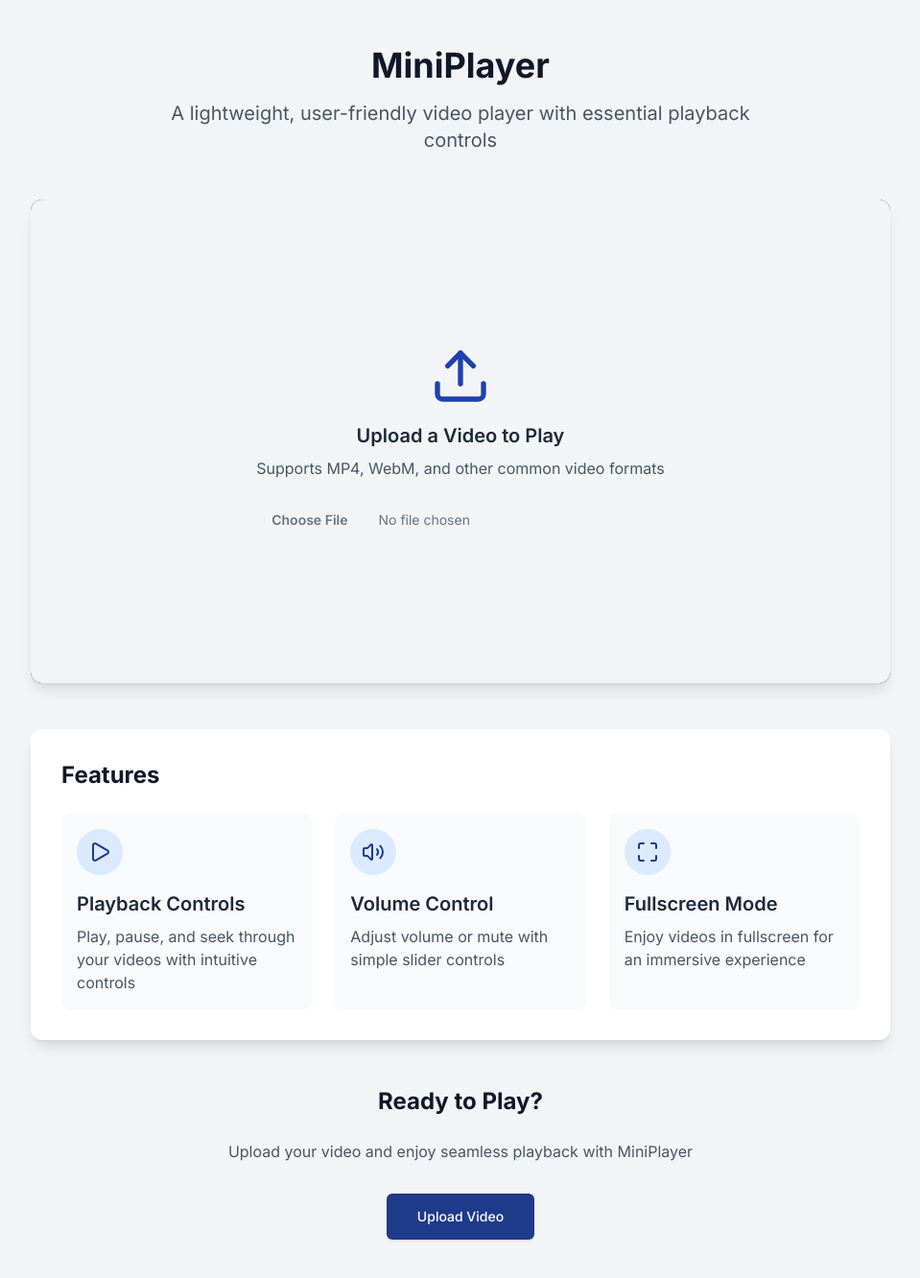
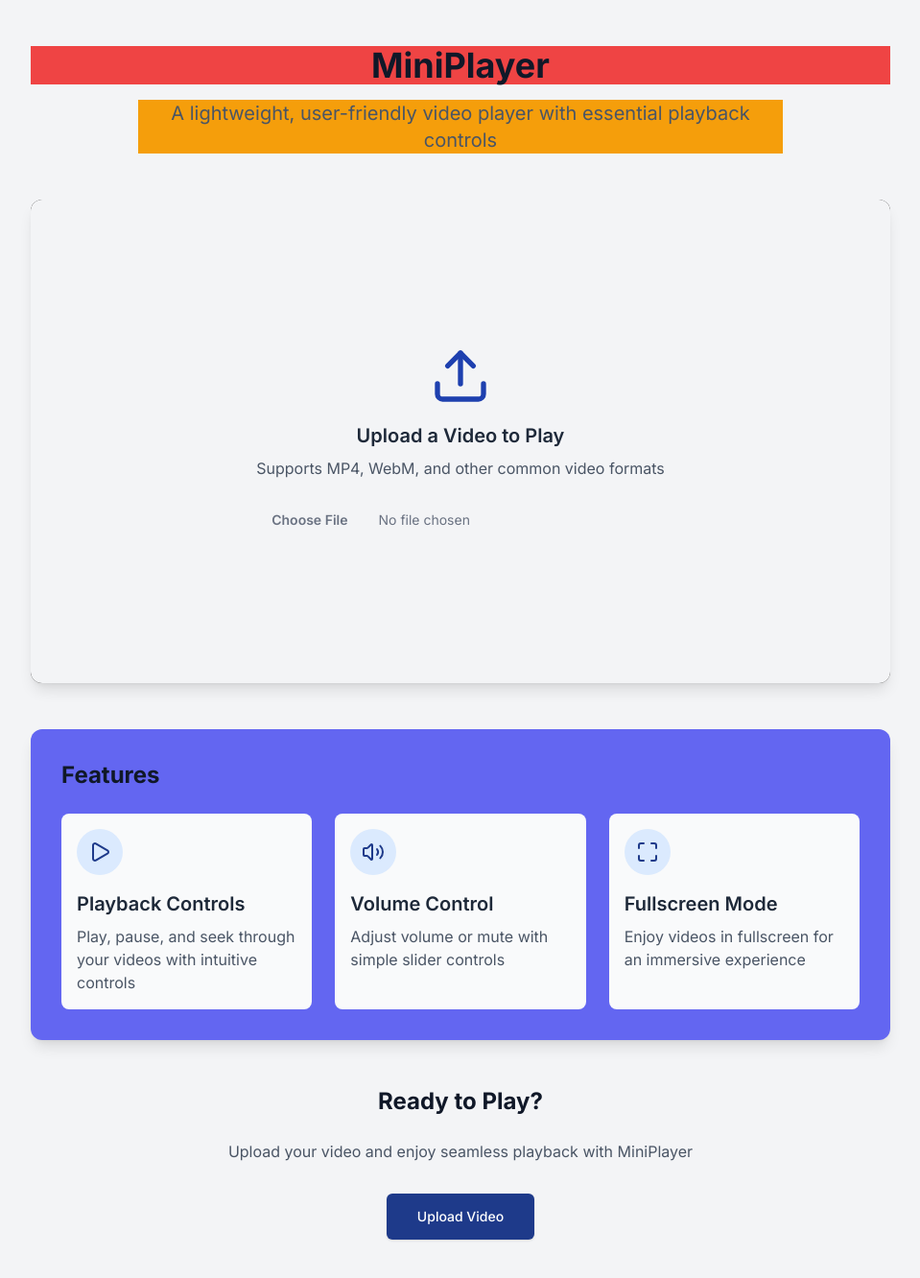
Before and after one commit to craftapp-prod/ae9b6870-5ed5-40b5-b252-318600256e2a, a Next.js app in the folder frontend/: page / in a window 1280 px wide. Shown: the top 1332 px of the page at 96% size, without its empty margins (160-1119 px from the left). Built offline with nearby package versions, Linux system fonts and the light colour scheme; no server answers.

Commit message:
CSS styles updated successfully

```diff
--- /dev/null
+++ b/frontend/src/app/page.css
@@ -0,0 +1,12 @@
+#el_6f478c2e {
+    background: rgb(239, 68, 68);
+    background-image: initial
+}
+#el_c106f7d1 {
+    background: rgb(245, 158, 11);
+    background-image: initial
+}
+#el_3068e530 {
+    background: rgb(99, 102, 241);
+    background-image: initial
+}
--- a/frontend/src/app/page.tsx
+++ b/frontend/src/app/page.tsx
@@ -1,7 +1,7 @@
 "use client";
 import { useState, useRef, useEffect } from 'react';
 import { Play, Pause, Volume2, VolumeX, Maximize, Minimize, Upload, X } from 'lucide-react';
-
+import "./page.css";
 export default function MiniPlayer() {
   const [videoFile, setVideoFile] = useState<File | null>(null);
   const [videoUrl, setVideoUrl] = useState<string>("");
@@ -14,11 +14,9 @@ export default function MiniPlayer() {
   const [currentTime, setCurrentTime] = useState(0);
   const [showControls, setShowControls] = useState(true);
   const [uploadError, setUploadError] = useState<string | null>(null);
-
   const videoRef = useRef<HTMLVideoElement>(null);
   const controlsTimeout = useRef<NodeJS.Timeout | null>(null);
   const playerContainerRef = useRef<HTMLDivElement>(null);
-
   const handleFileUpload = (e: React.ChangeEvent<HTMLInputElement>) => {
     if (e.target.files && e.target.files[0]) {
       const file = e.target.files[0];
@@ -31,7 +29,6 @@ export default function MiniPlayer() {
       setVideoUrl(URL.createObjectURL(file));
     }
   };
-
   const togglePlayPause = () => {
     if (videoRef.current) {
       if (isPlaying) {
@@ -42,14 +39,12 @@ export default function MiniPlayer() {
       setIsPlaying(!isPlaying);
     }
   };
-
   const toggleMute = () => {
     if (videoRef.current) {
       videoRef.current.muted = !isMuted;
       setIsMuted(!isMuted);
     }
   };
-
   const toggleFullscreen = () => {
     if (!isFullscreen && playerContainerRef.current) {
       if (playerContainerRef.current.requestFullscreen) {
@@ -60,7 +55,6 @@ export default function MiniPlayer() {
     }
     setIsFullscreen(!isFullscreen);
   };
-
   const handleVolumeChange = (e: React.ChangeEvent<HTMLInputElement>) => {
     const newVolume = parseFloat(e.target.value);
     setVolume(newVolume);
@@ -68,7 +62,6 @@ export default function MiniPlayer() {
       videoRef.current.volume = newVolume;
     }
   };
-
   const handleProgress = () => {
     if (videoRef.current) {
       const currentTime = videoRef.current.currentTime;
@@ -78,7 +71,6 @@ export default function MiniPlayer() {
       setProgress(currentTime / duration * 100);
     }
   };
-
   const handleSeek = (e: React.ChangeEvent<HTMLInputElement>) => {
     if (videoRef.current) {
       const seekTime = parseFloat(e.target.value);
@@ -86,11 +78,9 @@ export default function MiniPlayer() {
       setCurrentTime(seekTime);
     }
   };
-
   const handleVideoClick = () => {
     togglePlayPause();
   };
-
   const handleMouseMove = () => {
     setShowControls(true);
     if (controlsTimeout.current) {
@@ -100,13 +90,11 @@ export default function MiniPlayer() {
       setShowControls(false);
     }, 3000);
   };
-
   const formatTime = (time: number) => {
     const minutes = Math.floor(time / 60);
     const seconds = Math.floor(time % 60);
     return `${minutes}:${seconds < 10 ? '0' : ''}${seconds}`;
   };
-
   useEffect(() => {
     const handleKeyDown = (e: KeyboardEvent) => {
       if (e.code === 'Space') {
@@ -114,7 +102,6 @@ export default function MiniPlayer() {
         togglePlayPause();
       }
     };
-
     window.addEventListener('keydown', handleKeyDown);
     return () => {
       window.removeEventListener('keydown', handleKeyDown);
@@ -123,197 +110,156 @@ export default function MiniPlayer() {
       }
     };
   }, [isPlaying]);
-
   useEffect(() => {
     if (videoRef.current) {
       videoRef.current.volume = volume;
     }
   }, [volume]);
+  return <div className="min-h-screen bg-gray-100 py-12 px-4 sm:px-6 lg:px-8" data-path="frontend/src/app/page.tsx" id="el_769c59d3">
 
-  return (
-    <div className="min-h-screen bg-gray-100 py-12 px-4 sm:px-6 lg:px-8" data-path="frontend/src/app/page.tsx" id="el_769c59d3">
-      <div className="max-w-4xl mx-auto" data-path="frontend/src/app/page.tsx" id="el_aa920b74">
-        <div className="text-center mb-12" data-path="frontend/src/app/page.tsx" id="el_66ec7d8d">
-          <h1 className="text-4xl font-bold text-gray-900 mb-4" data-path="frontend/src/app/page.tsx" id="el_6f478c2e">MiniPlayer</h1>
-          <p className="text-xl text-gray-600 max-w-2xl mx-auto" data-path="frontend/src/app/page.tsx" id="el_c106f7d1">
+      <div className="max-w-4xl mx-auto" data-path="frontend/src/app/page.tsx" id="el_aa920b74"><div className="text-center mb-12" data-path="frontend/src/app/page.tsx" id="el_66ec7d8d"><h1 className="text-4xl font-bold text-gray-900 mb-4 selected-element" data-path="frontend/src/app/page.tsx" id="el_6f478c2e">MiniPlayer</h1>
+
+        <p className="text-xl text-gray-600 max-w-2xl mx-auto selected-element" data-path="frontend/src/app/page.tsx" id="el_c106f7d1">
             A lightweight, user-friendly video player with essential playback controls
           </p>
       </div>
 
       <div className="bg-white rounded-xl shadow-lg overflow-hidden" data-path="frontend/src/app/page.tsx" id="el_9c674b64">
-          <div
-            ref={playerContainerRef}
-            className="relative bg-black aspect-video"
-            onMouseMove={handleMouseMove} data-path="frontend/src/app/page.tsx" id="el_3037d53f">
 
-            {!videoUrl ?
-            <div className="absolute inset-0 flex items-center justify-center bg-gray-100" data-path="frontend/src/app/page.tsx" id="el_0aea084c">
+          <div ref={playerContainerRef} className="relative bg-black aspect-video" onMouseMove={handleMouseMove} data-path="frontend/src/app/page.tsx" id="el_3037d53f">
+            {!videoUrl ? <div className="absolute inset-0 flex items-center justify-center bg-gray-100" data-path="frontend/src/app/page.tsx" id="el_0aea084c">
+
                 <div className="text-center p-8" data-path="frontend/src/app/page.tsx" id="el_fdfa6b03">
+
                   <Upload className="w-16 h-16 text-primary-500 mx-auto mb-4" />
+
                   <h2 className="text-xl font-semibold text-gray-800 mb-2" data-path="frontend/src/app/page.tsx" id="el_e1887ce5">
                     Upload a Video to Play
                   </h2>
+
                   <p className="text-gray-600 mb-6" data-path="frontend/src/app/page.tsx" id="el_d8187968">
                     Supports MP4, WebM, and other common video formats
                   </p>
 
                   <div className="relative" data-path="frontend/src/app/page.tsx" id="el_9ed7f65f">
+
                     <label className="block" data-path="frontend/src/app/page.tsx" id="el_8578e3a6">
-                      <input
-                      type="file"
-                      accept="video/*"
-                      onChange={handleFileUpload}
-                      className="block w-full text-sm text-gray-500
+
+                      <input type="file" accept="video/*" onChange={handleFileUpload} className="block w-full text-sm text-gray-500
                           file:mr-4 file:py-2 file:px-4
                           file:rounded-md file:border-0
                           file:text-sm file:font-semibold
                           file:bg-primary-50 file:text-primary-700
                           hover:file:bg-primary-100
                           cursor-pointer" data-path="frontend/src/app/page.tsx" id="el_3731bbad" />
-
-
-
-
-
-
-
                     </label>
-                    {uploadError &&
-                  <p className="mt-2 text-sm text-red-600" data-path="frontend/src/app/page.tsx" id="el_9a040d71">{uploadError}</p>
-                  }
+                    {uploadError && <p className="mt-2 text-sm text-red-600" data-path="frontend/src/app/page.tsx" id="el_9a040d71">{uploadError}</p>}
                   </div>
                 </div>
-              </div> :
+              </div> : <>
 
-            <>
-                <video
-                ref={videoRef}
-                src={videoUrl}
-                className="w-full h-full object-contain"
-                onClick={handleVideoClick}
-                onTimeUpdate={handleProgress}
-                onLoadedMetadata={handleProgress}
-                onEnded={() => setIsPlaying(false)} data-path="frontend/src/app/page.tsx" id="el_b1327e8c" />
+                <video ref={videoRef} src={videoUrl} className="w-full h-full object-contain" onClick={handleVideoClick} onTimeUpdate={handleProgress} onLoadedMetadata={handleProgress} onEnded={() => setIsPlaying(false)} data-path="frontend/src/app/page.tsx" id="el_b1327e8c" />
+                {/* Controls overlay */}
+                {showControls && <div className="absolute inset-0 bg-gradient-to-t from-black/50 to-transparent flex flex-col justify-between p-4" data-path="frontend/src/app/page.tsx" id="el_734d813c">
+                    {/* Top controls */}
 
+                    <div className="flex justify-end" data-path="frontend/src/app/page.tsx" id="el_3be9d10d">
 
-                {/* Controls overlay */}
-                {showControls &&
-              <div className="absolute inset-0 bg-gradient-to-t from-black/50 to-transparent flex flex-col justify-between p-4" data-path="frontend/src/app/page.tsx" id="el_734d813c">
-                    {/* Top controls */}
-                    <div className="flex justify-end" data-path="frontend/src/app/page.tsx" id="el_3be9d10d">
-                      <button
-                    onClick={() => {
+                      <button onClick={() => {
                   setVideoUrl("");
                   setVideoFile(null);
                   setUploadError(null);
-                    }}
-                    className="p-2 text-white bg-black/50 rounded-full hover:bg-black/70 transition-colors" data-path="frontend/src/app/page.tsx" id="el_95c3401d">
+                }} className="p-2 text-white bg-black/50 rounded-full hover:bg-black/70 transition-colors" data-path="frontend/src/app/page.tsx" id="el_95c3401d">
 
                         <X className="w-5 h-5" />
                       </button>
                     </div>
+                    {/* Bottom controls */}
 
-                    {/* Bottom controls */}
                     <div className="flex flex-col gap-2" data-path="frontend/src/app/page.tsx" id="el_13c6c166">
+
                       <div className="flex items-center gap-4" data-path="frontend/src/app/page.tsx" id="el_206e712f">
-                        <button
-                      onClick={togglePlayPause}
-                      className="p-2 text-white bg-black/50 rounded-full hover:bg-black/70 transition-colors" data-path="frontend/src/app/page.tsx" id="el_f292f67f">
 
-                          {isPlaying ?
-                      <Pause className="w-5 h-5" /> :
-
-                      <Play className="w-5 h-5" />
-                      }
+                        <button onClick={togglePlayPause} className="p-2 text-white bg-black/50 rounded-full hover:bg-black/70 transition-colors" data-path="frontend/src/app/page.tsx" id="el_f292f67f">
+                          {isPlaying ? <Pause className="w-5 h-5" /> : <Play className="w-5 h-5" />}
                         </button>
 
                         <div className="flex items-center gap-2 text-white text-sm" data-path="frontend/src/app/page.tsx" id="el_144973cf">
+
                           <span data-path="frontend/src/app/page.tsx" id="el_6c6a678c">{formatTime(currentTime)}</span>
+
                           <span data-path="frontend/src/app/page.tsx" id="el_ba6363f0">/</span>
+
                           <span data-path="frontend/src/app/page.tsx" id="el_cc5d2615">{formatTime(duration)}</span>
                         </div>
 
                         <div className="flex-1" data-path="frontend/src/app/page.tsx" id="el_064c0daf">
-                          <input
-                        type="range"
-                        min="0"
-                        max={duration || 100}
-                        value={currentTime}
-                        onChange={handleSeek}
-                        className="w-full h-1" data-path="frontend/src/app/page.tsx" id="el_e31ef7e0" />
 
+                          <input type="range" min="0" max={duration || 100} value={currentTime} onChange={handleSeek} className="w-full h-1" data-path="frontend/src/app/page.tsx" id="el_e31ef7e0" />
                         </div>
 
-                        <button
-                      onClick={toggleMute}
-                      className="p-2 text-white bg-black/50 rounded-full hover:bg-black/70 transition-colors" data-path="frontend/src/app/page.tsx" id="el_8fdfae67">
-
-                          {isMuted ?
-                      <VolumeX className="w-5 h-5" /> :
-
-                      <Volume2 className="w-5 h-5" />
-                      }
+                        <button onClick={toggleMute} className="p-2 text-white bg-black/50 rounded-full hover:bg-black/70 transition-colors" data-path="frontend/src/app/page.tsx" id="el_8fdfae67">
+                          {isMuted ? <VolumeX className="w-5 h-5" /> : <Volume2 className="w-5 h-5" />}
                         </button>
 
                         <div className="w-20" data-path="frontend/src/app/page.tsx" id="el_1f8faae7">
-                          <input
-                        type="range"
-                        min="0"
-                        max="1"
-                        step="0.01"
-                        value={volume}
-                        onChange={handleVolumeChange}
-                        className="w-full h-1" data-path="frontend/src/app/page.tsx" id="el_c013d46d" />
 
+                          <input type="range" min="0" max="1" step="0.01" value={volume} onChange={handleVolumeChange} className="w-full h-1" data-path="frontend/src/app/page.tsx" id="el_c013d46d" />
                         </div>
 
-                        <button
-                      onClick={toggleFullscreen}
-                      className="p-2 text-white bg-black/50 rounded-full hover:bg-black/70 transition-colors" data-path="frontend/src/app/page.tsx" id="el_8dd1bbe7">
-
-                          {isFullscreen ?
-                      <Minimize className="w-5 h-5" /> :
-
-                      <Maximize className="w-5 h-5" />
-                      }
+                        <button onClick={toggleFullscreen} className="p-2 text-white bg-black/50 rounded-full hover:bg-black/70 transition-colors" data-path="frontend/src/app/page.tsx" id="el_8dd1bbe7">
+                          {isFullscreen ? <Minimize className="w-5 h-5" /> : <Maximize className="w-5 h-5" />}
                         </button>
                       </div>
                     </div>
-                  </div>
-              }
-              </>
-            }
+                  </div>}
+              </>}
           </div>
         </div>
 
-        <div className="mt-12 bg-white rounded-xl shadow-lg p-8" data-path="frontend/src/app/page.tsx" id="el_3068e530">
+      <div className="mt-12 bg-white rounded-xl shadow-lg p-8 selected-element" data-path="frontend/src/app/page.tsx" id="el_3068e530">
+
           <h2 className="text-2xl font-bold text-gray-900 mb-6" data-path="frontend/src/app/page.tsx" id="el_69784b7d">Features</h2>
+
           <div className="grid grid-cols-1 md:grid-cols-2 lg:grid-cols-3 gap-6" data-path="frontend/src/app/page.tsx" id="el_6e126c66">
+
             <div className="flex flex-col items-start p-4 bg-gray-50 rounded-lg" data-path="frontend/src/app/page.tsx" id="el_d261830e">
+
               <div className="p-3 rounded-full bg-primary-100 mb-4" data-path="frontend/src/app/page.tsx" id="el_de8d3815">
+
                 <Play className="w-6 h-6 text-primary-600" />
               </div>
+
               <h3 className="text-xl font-semibold text-gray-800 mb-2" data-path="frontend/src/app/page.tsx" id="el_01687f1f">Playback Controls</h3>
+
               <p className="text-gray-600" data-path="frontend/src/app/page.tsx" id="el_a497c46b">
                 Play, pause, and seek through your videos with intuitive controls
               </p>
             </div>
 
             <div className="flex flex-col items-start p-4 bg-gray-50 rounded-lg" data-path="frontend/src/app/page.tsx" id="el_55d8ad90">
+
               <div className="p-3 rounded-full bg-primary-100 mb-4" data-path="frontend/src/app/page.tsx" id="el_1f5b9f61">
+
                 <Volume2 className="w-6 h-6 text-primary-600" />
               </div>
+
               <h3 className="text-xl font-semibold text-gray-800 mb-2" data-path="frontend/src/app/page.tsx" id="el_2220adc8">Volume Control</h3>
+
               <p className="text-gray-600" data-path="frontend/src/app/page.tsx" id="el_434b1209">
                 Adjust volume or mute with simple slider controls
               </p>
             </div>
 
             <div className="flex flex-col items-start p-4 bg-gray-50 rounded-lg" data-path="frontend/src/app/page.tsx" id="el_20a82d80">
+
               <div className="p-3 rounded-full bg-primary-100 mb-4" data-path="frontend/src/app/page.tsx" id="el_523b9122">
+
                 <Maximize className="w-6 h-6 text-primary-600" />
               </div>
+
               <h3 className="text-xl font-semibold text-gray-800 mb-2" data-path="frontend/src/app/page.tsx" id="el_4e18a377">Fullscreen Mode</h3>
+
               <p className="text-gray-600" data-path="frontend/src/app/page.tsx" id="el_9134db1a">
                 Enjoy videos in fullscreen for an immersive experience
               </p>
@@ -322,23 +268,21 @@ export default function MiniPlayer() {
         </div>
 
       <div className="mt-12 text-center" data-path="frontend/src/app/page.tsx" id="el_3a2f4d1f">
+
           <h2 className="text-2xl font-bold text-gray-900 mb-6" data-path="frontend/src/app/page.tsx" id="el_f737f05f">Ready to Play?</h2>
+
           <p className="text-gray-600 mb-8 max-w-2xl mx-auto" data-path="frontend/src/app/page.tsx" id="el_9d085390">
             Upload your video and enjoy seamless playback with MiniPlayer
           </p>
+
           <div className="flex justify-center" data-path="frontend/src/app/page.tsx" id="el_42e4969d">
+
             <label className="inline-flex h-12 items-center justify-center rounded-md bg-primary-600 px-8 text-sm font-medium text-white shadow transition-colors hover:bg-primary-700 focus-visible:outline-none focus-visible:ring-2 focus-visible:ring-primary-500 cursor-pointer" data-path="frontend/src/app/page.tsx" id="el_df3b035f">
               Upload Video
-              <input
-                type="file"
-                accept="video/*"
-                onChange={handleFileUpload}
-                className="hidden" data-path="frontend/src/app/page.tsx" id="el_9918df59" />
-
+              <input type="file" accept="video/*" onChange={handleFileUpload} className="hidden" data-path="frontend/src/app/page.tsx" id="el_9918df59" />
             </label>
           </div>
         </div>
     </div>
-    </div>);
-
+    </div>;
 }
```
Lines whose indentation alone changed are shown as unchanged.
